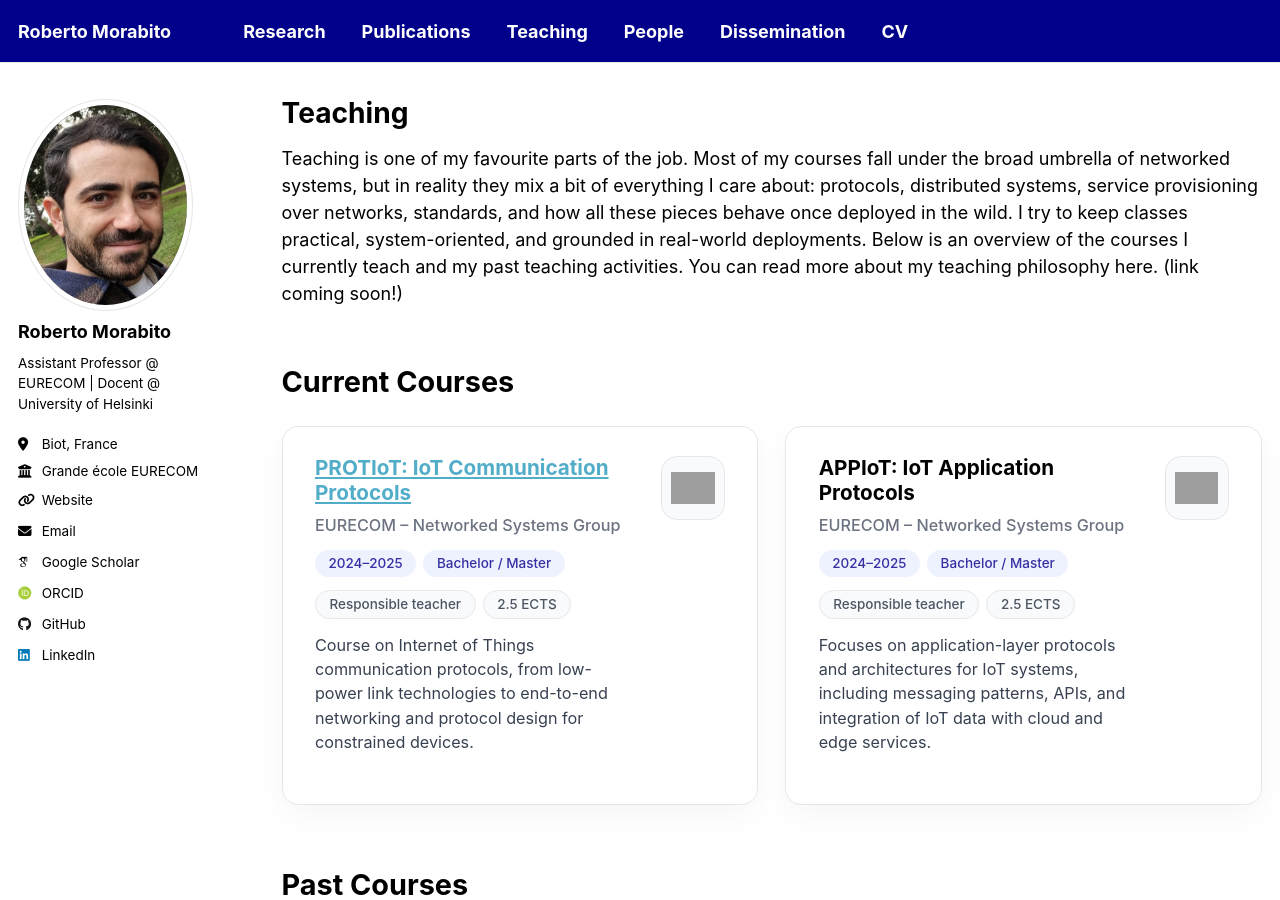
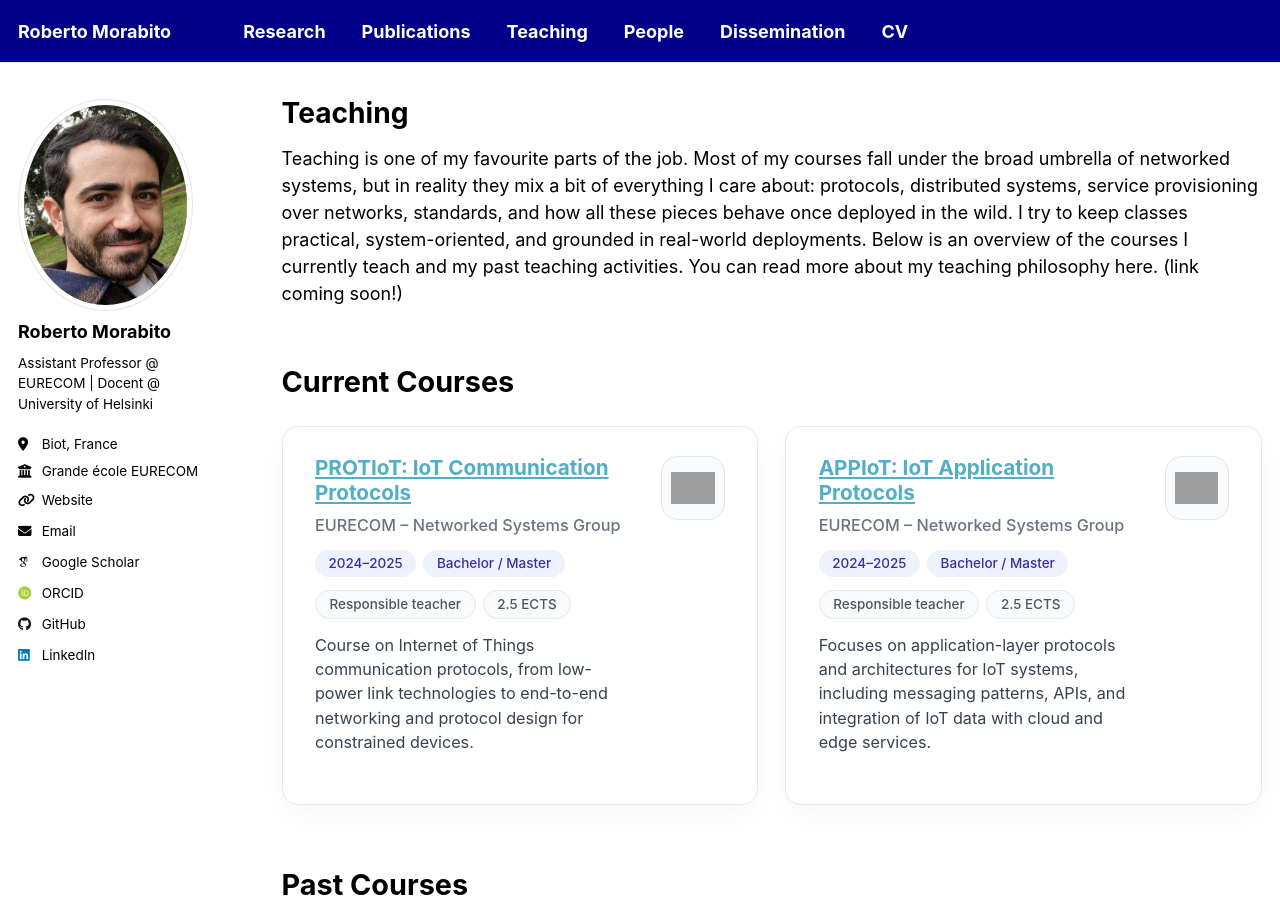
Before and after one commit to robertmora/robertmora.github.io, a Jekyll site: the page built from _pages/teaching.html, in a window 1280 px wide and 900 px high. Built offline with Jekyll 4.4.1, drawn with Linux system fonts in a browser that asks for light colours; some web fonts are replaced; a script that is not in the unit is left out; grey boxes are pictures that could not be loaded.

Commit message:
Update teaching.html

```diff
--- a/_pages/teaching.html
+++ b/_pages/teaching.html
@@ -142,7 +142,7 @@ I try to keep classes practical, system-oriented, and grounded in real-world dep
         <!-- PROTIoT -->
         <article class="course-card">
           <div class="course-main">
-            <h3 class="course-title"><a href="https://www.eurecom.fr/en/course/protiot-2025spring">PROTIoT: IoT Communication Protocols</a></h3>
+            <h3 class="course-title"><a href="https://www.eurecom.fr/en/course/protiot-2025spring" target="_blank">PROTIoT: IoT Communication Protocols</a></h3>
             <div class="course-institution">EURECOM – Networked Systems Group</div>
 
             <div class="course-tags">
@@ -168,7 +168,7 @@ I try to keep classes practical, system-oriented, and grounded in real-world dep
         <!-- APPIoT -->
         <article class="course-card">
           <div class="course-main">
-            <h3 class="course-title">APPIoT: IoT Application Protocols</h3>
+            <h3 class="course-title"><a href="https://www.eurecom.fr/en/course/appiot-2025spring" target="_blank">APPIoT: IoT Application Protocols</a></h3>
             <div class="course-institution">EURECOM – Networked Systems Group</div>
 
             <div class="course-tags">
@@ -201,7 +201,7 @@ I try to keep classes practical, system-oriented, and grounded in real-world dep
         <!-- Networked Systems and Services -->
         <article class="course-card">
           <div class="course-main">
-            <h3 class="course-title">CSM13101 Networked Systems and Services</h3>
+            <h3 class="course-title"><a href="https://studies.helsinki.fi/courses/course-implementation/hy-opt-cur-2223-4f07fae1-a64d-49d8-89de-8e69bcd8b6a1/CSM13101" target="_blank">CSM13101 Networked Systems and Services</a></h3>
             <div class="course-institution">University of Helsinki</div>
 
             <div class="course-tags">
@@ -220,13 +220,13 @@ I try to keep classes practical, system-oriented, and grounded in real-world dep
             </p>
           </div>
           <div class="course-side">
-            <img src="https://www.helsinki.fi/themes/custom/helsingin_yliopisto/images/share/share.png" alt="UHelsinki">
+            <img src="https://w7.pngwing.com/pngs/545/768/png-transparent-university-of-helsinki-university-of-the-arts-helsinki-university-of-oslo-aalto-university-student.png" alt="UHelsinki">
           </div>
         </article>
               <!-- Networked AI Systems -->
         <article class="course-card">
           <div class="course-main">
-            <h3 class="course-title">CSM13110 Networked AI Systems</h3>
+            <h3 class="course-title"><a href="https://studies.helsinki.fi/courses/course-implementation/hy-opt-cur-2324-49bd55cf-4263-4c90-8247-3b84fb7ea3c8" target="_blank">CSM13110 Networked AI Systems</a></h3>
             <div class="course-institution">University of Helsinki</div>
 
             <div class="course-tags">
@@ -245,7 +245,7 @@ I try to keep classes practical, system-oriented, and grounded in real-world dep
             </p>
           </div>
           <div class="course-side">
-            <img src="https://www.helsinki.fi/themes/custom/helsingin_yliopisto/images/share/share.png" alt="UHelsinki">
+            <img src="https://w7.pngwing.com/pngs/545/768/png-transparent-university-of-helsinki-university-of-the-arts-helsinki-university-of-oslo-aalto-university-student.png" alt="UHelsinki">
           </div>
         </article>
       </div>
```
